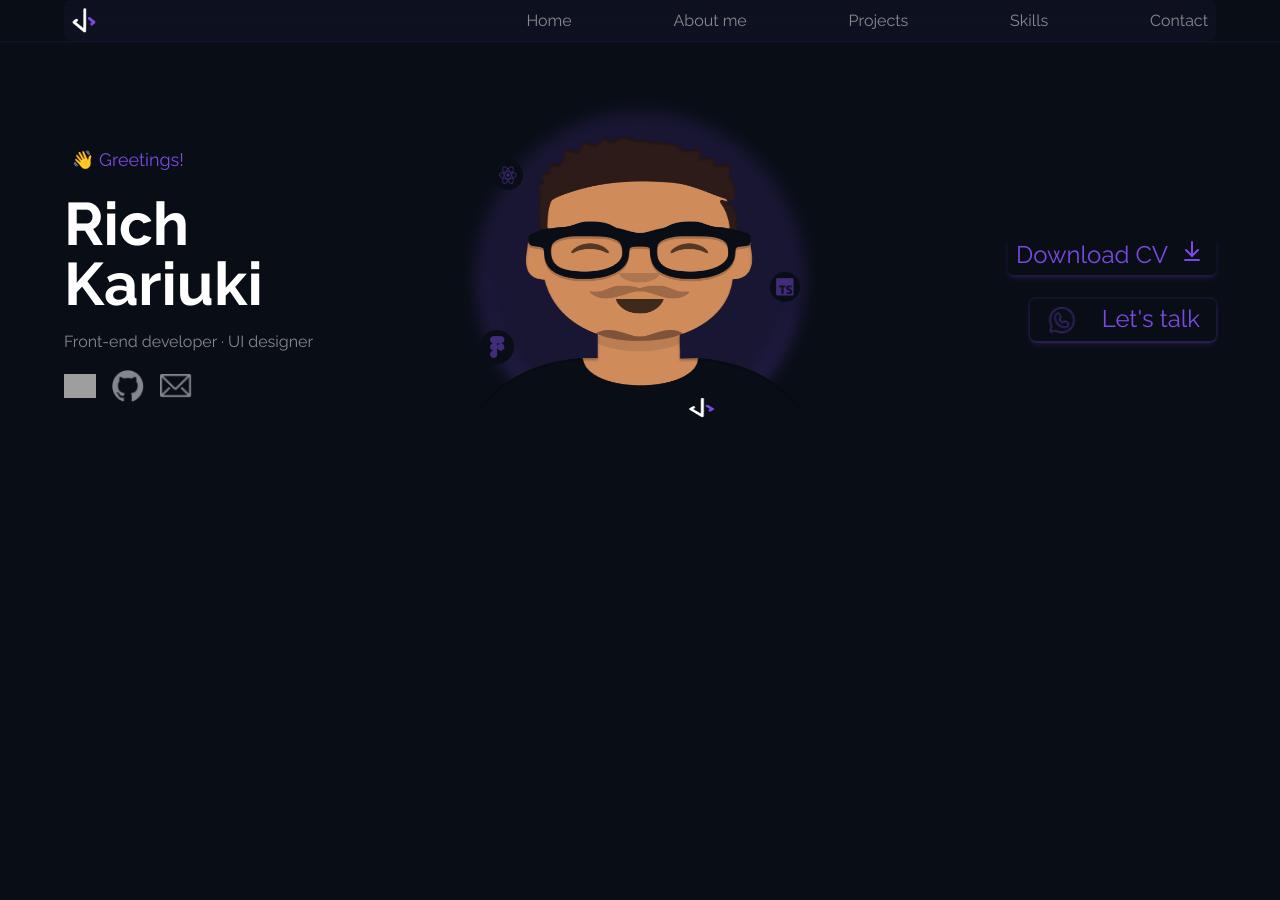
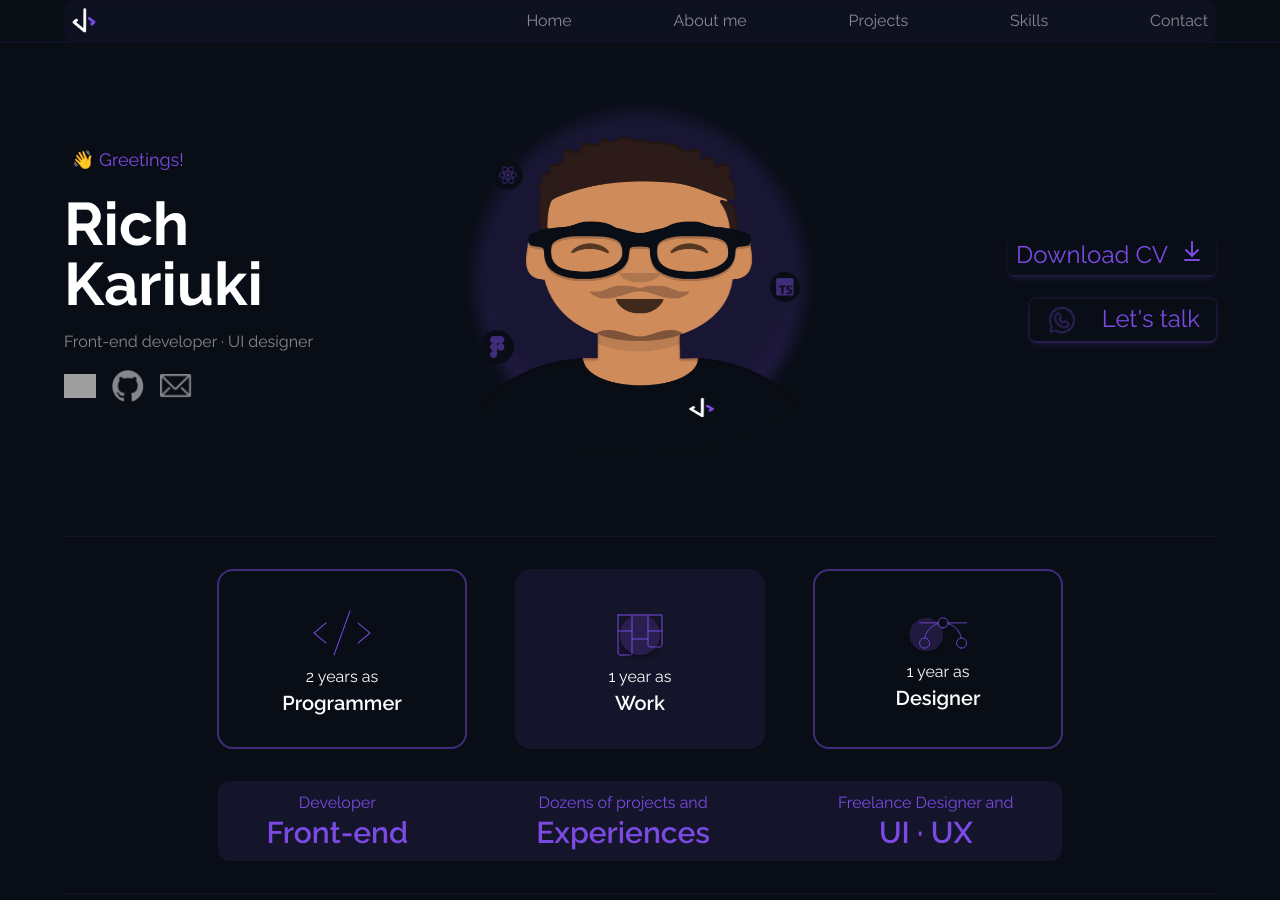
Before and after one commit to Trailblazer-dev/Portfolio, a React (Vite) app: page / in a window 1280 px wide. Shown: the top 900 px of the page. Before the commit the page ends 800 px from the top, so only its background shows below. Built offline with nearby package versions, Linux system fonts and the light colour scheme; grey boxes are pictures that could not be loaded.

Commit message:
done building experience sub section

```diff
--- a/src/components/Hero.jsx
+++ b/src/components/Hero.jsx
@@ -1,5 +1,5 @@
 import Button from "./Button";
-import { heroSection } from "../constraints/constraint";
+import { ExperienceSection, ExperienceSection2, heroSection } from "../constraints/constraint";
 import whatapp from "../assets/WhatsappLogo.png";
 import { ArrowDownToLineIcon } from "lucide-react";
 import FigmaIcon from "../assets/icons/Figma.png";
@@ -8,13 +8,14 @@ import TypescriptIcon from "../assets/icons/typescript.png";
 
 const Hero = () => {
   return (
+    <>
     <div className="contain mt-[4rem] flex flex-col md:flex-row items-center justify-center md:gap-4 md:justify-between md:mt-[6rem] ">
       <div className="flex flex-col flex-wrap mb-4 md:w-3/10 md:justify-start" id="hero">
-        <Button className="mb-4 md:text-lg">{heroSection.caption}</Button>
-        <h1 className="text-title font-bold text-4xl md:break-words md:text-6xl md:mb-4">
+        <Button className="mb-4 md:text-lg select-none">{heroSection.caption}</Button>
+        <h1 className="text-title font-bold text-4xl md:break-words md:text-6xl md:mb-4 select-none">
           {heroSection.title}
         </h1>
-        <p className="text-title/50 flex mb-4 md:textlg">{heroSection.subtitle}</p>
+        <p className="text-title/50 flex mb-4 md:textlg select-none">{heroSection.subtitle}</p>
         <div className="flex items-center gap-4 mb-4">
           {heroSection.icons.map((icon) => (
             <div className="hover:animate-bounce" key={icon.id}>
@@ -75,6 +76,37 @@ const Hero = () => {
         </a>
       </div>
     </div>
+    <div className="contain mb-4 mt-14  md:border-y md:border-lightdawn/10 md:py-8">
+      <div className="flex flex-col gap-8 justify-center items-center  md:flex-row  lg:gap-12">
+        {ExperienceSection.map((item,index)=>(
+          <div className="flex flex-col justify-center items-center border-2 border-lightdawn/50 w-[250px] h-[180px] rounded-2xl even:border-none even:bg-lightdawn/10 hover:shadow-md hover:shadow-title/20" key={index}>
+            <div className="flex items-center justify-center ">
+              <img src={item.icon} alt="icon" className="w-[64px] " />
+            </div>
+            <p className=" text-title select-none">
+              {item.years}
+            </p>
+            <h2 className="text-title font-semibold text-xl select-none">
+              {item.title}
+            </h2>
+          </div>
+        ))}
+      </div>
+      <div className="hidden md:flex justify-around items-center bg-lightdawn/10 mt-8 px-6 py-2.5 w-fit mx-auto rounded-xl gap-12 lg:gap-20">
+        {ExperienceSection2.map((item,index)=>(
+          <div className="flex flex-col items-center justify-center text-lightdawn tablet:px-4 lg:px-6 select-none" key={index}>
+            <p className="">
+              {item.subtitle}
+            </p>
+            <h2 className="text-3xl font-semibold select-none">
+              {item.title}
+            </h2>
+          </div>
+        ))}
+      </div>
+    </div>
+
+    </>
   );
 };
 
--- a/src/constraints/constraint.js
+++ b/src/constraints/constraint.js
@@ -102,7 +102,7 @@ export const ExperienceSection =[
     {
         icon:Work,
         years:"1 year as",
-        title:"Works",
+        title:"Work",
     },
     {
         icon:Design,
```
